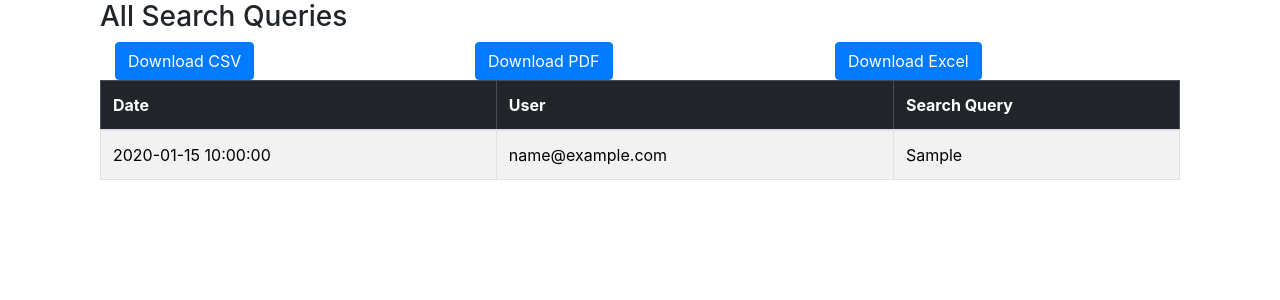
After one commit to hemantsh/elasticfscrawler, a Flask app: template UI/templates/report.html in a window 1280 px wide. The commit adds this page. Shown: the top 300 px of the page. Run offline with Flask 3, Linux system fonts and the light colour scheme; the template is opened without the code that fills it: values that come from a table or form of the project are taken from there, others are empty; tables that the repository leaves empty hold one stand-in row (values such as "Sample post"); some libraries are stand-ins or nearby versions.

Commit message:
Report Generation
Search queries are getting visible on the UI in the form of report...

```diff
--- a/UI/app.py
+++ b/UI/app.py
@@ -13,7 +13,6 @@ from flask_login import current_user
 from pathlib import Path
 bcrypt = Bcrypt()
 from werkzeug.security import generate_password_hash
-
 
 dotenv_path = Path('../.env')
 User = Path('../sql_db/create_table')
@@ -34,13 +33,12 @@ app.config['SQLALCHEMY_DATABASE_URI'] = 'mysql://root:RKKanika_SinghalBiz4_@127.
 es = Elasticsearch(host,basic_auth=(user,password),verify_certs=False)
 db = SQLAlchemy(app)
 
-
 # Define User model
 class User(UserMixin, db.Model):
     id = db.Column(db.Integer, primary_key=True)
     email = db.Column(db.String(100), unique=True, nullable=False)
     displayname = db.Column(db.String(100), nullable=False)
-    password = db.Column(db.String(100), nullable=False)  # Storing the encrypted password
+    password = db.Column(db.String(100), nullable=False)
     is_admin = db.Column(db.Boolean, default=False)
     countries = db.Column(db.String(200), nullable=True)
 
@@ -50,29 +48,22 @@ class User(UserMixin, db.Model):
     def check_password(self, password):
         return bcrypt.check_password_hash(self.password, password)
 
-
-# Define Search model
 class Search(db.Model):
     id = db.Column(db.Integer, primary_key=True)
     email = db.Column(db.String(100), nullable=False)
     timestamp = db.Column(db.DateTime, default=datetime.utcnow)
-    search_query = db.Column(db.String(255))
+    search_query = db.Column(db.String(255), nullable=False)
 
-
-# Initialize login manager
 login_manager = LoginManager()
 login_manager.init_app(app)
-
 
 @login_manager.user_loader
 def load_user(user_id):
    return User.query.get(int(user_id))
 
-
 @app.route('/')
 def index():
     return redirect(url_for('login'))
-
 
 @app.route('/register', methods=['GET', 'POST'])
 def register():
@@ -90,17 +81,14 @@ def register():
             return redirect(url_for('register'))
 
         if current_user.is_authenticated:
-            # User is logged in, update profile
             current_user.email = email
             current_user.displayname = displayname
             current_user.set_password(password)
             current_user.countries = countries
             db.session.commit()
             flash('Your profile has been updated successfully!', 'success')
-            return redirect(url_for('login'))  # Redirect to login after profile update
+            return redirect(url_for('login'))
 
-
-        # User is not logged in, create new user
         new_user = User(email=email, displayname=displayname, countries=countries)
         new_user.set_password(password)
         db.session.add(new_user)
@@ -110,7 +98,6 @@ def register():
         return redirect(url_for('login'))
 
     return render_template('register.html')
-
 
 
 @app.route('/login', methods=['GET', 'POST'])
@@ -132,7 +119,6 @@ def login():
     return render_template('login.html')
 
 
-
 @app.route('/logout')
 @login_required
 def logout():
@@ -150,7 +136,6 @@ def search():
         db.session.add(new_search)
         db.session.commit()
         return render_template('results.html', input=search_query)
-
     return redirect(url_for('home'))
 
     # Perform Elasticsearch search
@@ -184,17 +169,8 @@ def report():
     if request.method == 'POST':
         start_date = datetime.strptime(request.form['start_date'], '%Y-%m-%d')
         end_date = datetime.strptime(request.form['end_date'], '%Y-%m-%d')
-
-        # Query the database for search queries between start_date and end_date
         search_queries = Search.query.filter(Search.timestamp >= start_date, Search.timestamp <= end_date).all()
-
-        # Console the search queries along with dates
-        for query in search_queries:
-            print(f"Date: {query.timestamp}, Search Query: {query.search_query}")
-
-        # Render the template with the search queries
-        return render_template('generate_report.html', search_queries=search_queries)
-
+        return render_template('report.html', search_queries=search_queries)
     return render_template('generate_report.html')
 
 
--- a/UI/templates/generate_report.html
+++ b/UI/templates/generate_report.html
@@ -9,12 +9,12 @@
 
         <div class="form-group col-md-4">
             <label for="start_date">Start Date:</label>
-            <input type="text" class = "form-control datepicker" name="start_date" id="start_date" placeholder = "Select Start Date Of Search" class="form-control">
+            <input type="text" class = "form-control datepicker" name="start_date" id="start_date" placeholder = "Select Start Date of Search" class="form-control">
         </div>
 
         <div class="form-group col-md-4">
             <label for="end_date">End Date:</label>
-            <input type="text" id="end_date" name="end_date" class="form-control datepicker"  placeholder = "Select End Date Of Search">
+            <input type="text" id="end_date" name="end_date" class="form-control datepicker"  placeholder = "Select End Date of Search">
         </div>
 
         <div class="form-group col-md-4 align-self-end">
--- a/UI/templates/navigation.html
+++ b/UI/templates/navigation.html
@@ -3,7 +3,8 @@
 <nav>
     <div class="container p-4 my-4 bg-primary text-white text-center rounded">
         <div class="row">
-            <div class="col col-md-2"><img src="/static/inl_logo_transp_bg.png" style="width: 160px;height: 100px;background: unset;"></div>
+            <!-- <div class="col col-md-2"><img src="/static/inl_logo_transp_bg.png" style="width: 160px;height: 100px;background: unset;"></div> -->
+            <div class="col col-md-2"><img src="/static/INL_Logo_Transparent.gif" style="width: 100px;height: 100px;background: unset;"></div>
             <div class="col col-md-8"><h2>Case Search</h2></div>
             <div class="col col-md-2"><img src="/static/rss_logo.png" style="width: 100px;height: 100px;"></div>
         </div>
@@ -19,6 +20,7 @@
                     <div class="col col-md-10"></div>
                     <div class="col col-md-1"><a href="{{ url_for('register') }}" class="link-dark">Profile</a></div>
                     <div class="col col-md-1"><a href="{{ url_for('logout') }}" class="link-dark">Logout</a></div>
+                    <div class="col col-md-1"></div>
                 {% endif %}
             {% endif %}
         </div>
--- /dev/null
+++ b/UI/templates/report.html
@@ -0,0 +1,44 @@
+{% extends 'index.html' %}
+
+{% block body %}
+
+<div class="container-fluid">
+    <h3>All Search Queries</h3>
+
+    <table id="searchQueriesTable" class="table table-striped table-bordered">
+        <thead class="table-dark">
+            <tr>
+                <th>Date</th>
+                <th>User</th>
+                <th>Search Query</th>
+            </tr>
+        </thead>
+        <tbody>
+            {% for query in search_queries %}
+            <tr>
+                <td>{{ query.timestamp }}</td>
+                <td>{{ query.email }}</td>
+                <td>{{ query.search_query }}</td>
+            </tr>
+            {% endfor %}
+
+
+            <div class="container">
+                <div class="row">
+                    <div class="col-md-4">
+                        <a href="{{ url_for('report', format='csv') }}" class="btn btn-primary">Download CSV</a>
+                    </div>
+                    <div class="col-md-4">
+                        <a href="{{ url_for('report', format='pdf') }}" class="btn btn-primary">Download PDF</a>
+                    </div>
+                    <div class="col-md-4">
+                        <a href="{{ url_for('report', format='excel') }}" class="btn btn-primary">Download Excel</a>
+                    </div>
+                </div>
+            </div>
+
+        </tbody>
+    </table>
+</div>
+
+{% endblock %}
```
Also changed, not shown: UI/templates/login.html (+5 -13 lines).
